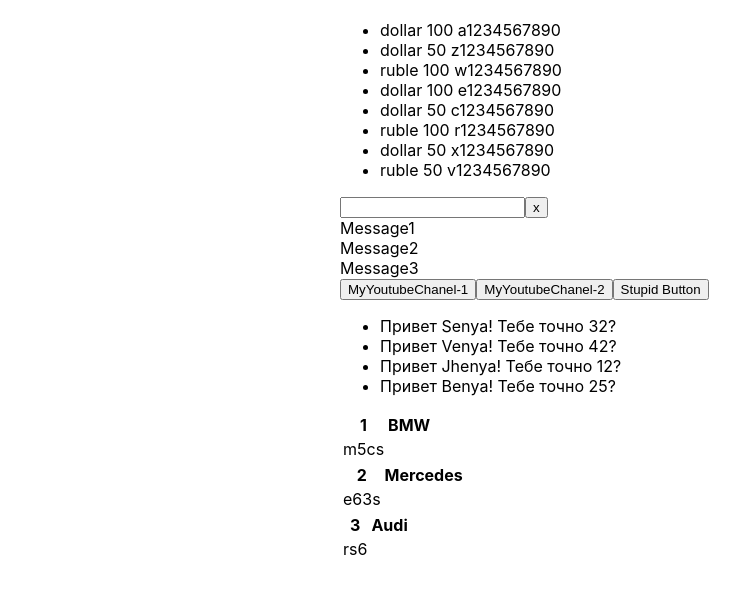
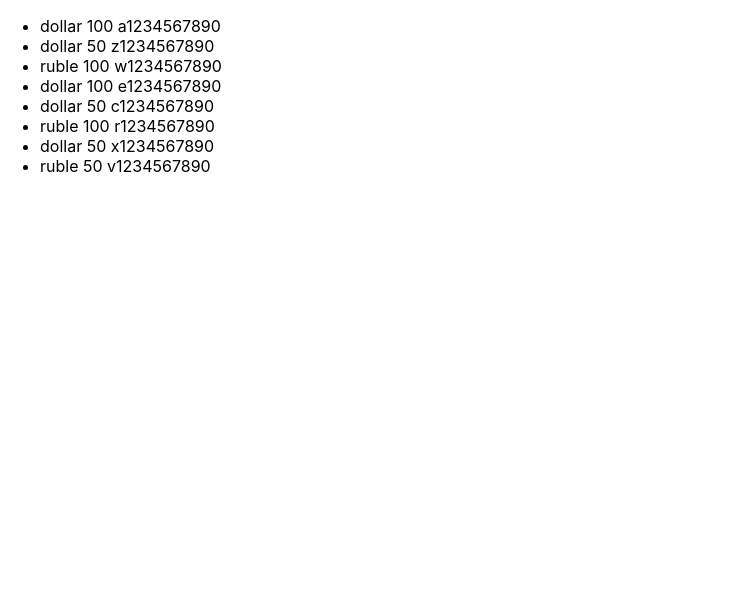
Before and after one commit to Dro5zd/Igor-microtask-lesson2, a React (Create React App) app: page / in a window 1280 px wide. Shown: the top 594 px of the page, without its empty margins (0-749 px from the left). Built offline with nearby package versions, Linux system fonts and the light colour scheme.

Commit message:
microtask Filter start1

```diff
--- a/src/App.tsx
+++ b/src/App.tsx
@@ -1,58 +1,8 @@
 import React, {useState} from 'react';
 import './App.css';
-import {FullInput} from "./components/FullInput";
-import {Button} from "./components/Button";
-import {NewComponent} from "./components/NewComponent";
-
-function App() {
 
 
-
-
-    let [message, setMessage] = useState([
-        {message: 'Message1'},
-        {message: 'Message2'},
-        {message: 'Message3'}
-    ])
-
-    const newMessage = (title: string) => {
-        let addMessage = {message: title}
-        setMessage([addMessage, ...message])
-    }
-
-    const ButtonFoo1 = (subscriber: string) => {
-        console.log(subscriber)
-    }
-
-    const ButtonFoo2 = (subscriber: string) => {
-        console.log(subscriber)
-    }
-
-    const StupidButton = () => {
-        console.log('Im Stupid Button')
-    }
-
-/// Микротаска UseState
-//     let [a, setA] = useState(1)
-//
-//     const onclickPlusHandler = () => {
-//         setA(++a)
-//     }
-//     const onclickMinusHandler = () => {
-//         setA(--a)
-//     }
-//
-//     const onclick0Handler = () =>{
-//         setA(a=0)
-//     }
-
-    const students = [
-        {id: 1, name:'Senya', age:32},
-        {id: 2, name:'Venya', age:42},
-        {id: 3, name:'Jhenya', age:12},
-        {id: 4, name:'Benya', age:25}
-    ]
-
+export function App() {
 
     const [money, setMoney] = useState([
         {banknote: 'dollar', nominal: 100, number: ' a1234567890'},
@@ -66,12 +16,10 @@ function App() {
     ])
 
     return (
-
-        <div className={"App"}>
         <ul>
-                {money.map((objFromMoneyArr) => {
+            {money.map((objFromMoneyArr, index) => {
                 return (
-                        <li>
+                    <li key={index}>
                         <span> {objFromMoneyArr.banknote}</span>
                         <span> {objFromMoneyArr.nominal}</span>
                         <span> {objFromMoneyArr.number}</span>
@@ -79,28 +27,5 @@ function App() {
                 )
             })}
         </ul>
-
-
-
-
-
-            <FullInput newMessage={newMessage}/>
-            {message.map((el, index) => <div key={index}>{el.message}</div>)}
-
-            <Button name='MyYoutubeChanel-1' callback={() => ButtonFoo1('Im Vasya')}/>
-            <Button name='MyYoutubeChanel-2' callback={() => ButtonFoo2('Im Petya')}/>
-            <Button name='Stupid Button' callback={StupidButton}/>
-
-
-            {/*<h1>{a}</h1>*/}
-            {/*<button onClick={onclickPlusHandler}> +++</button>*/}
-            {/*<button onClick={onclick0Handler}> 0 </button>*/}
-            {/*<button onClick={onclickMinusHandler}> --- </button>*/}
-
-
-            <NewComponent students={students}/>
-        </div>
-    );
+    )
 }
-
-export default App;
--- a/src/index.tsx
+++ b/src/index.tsx
@@ -1,7 +1,7 @@
 import React from 'react';
 import ReactDOM from 'react-dom';
 import './index.css';
-import App from './App';
+import {App} from './App';
 import reportWebVitals from './reportWebVitals';
 
 ReactDOM.render(
```
Lines whose indentation alone changed are shown as unchanged.
